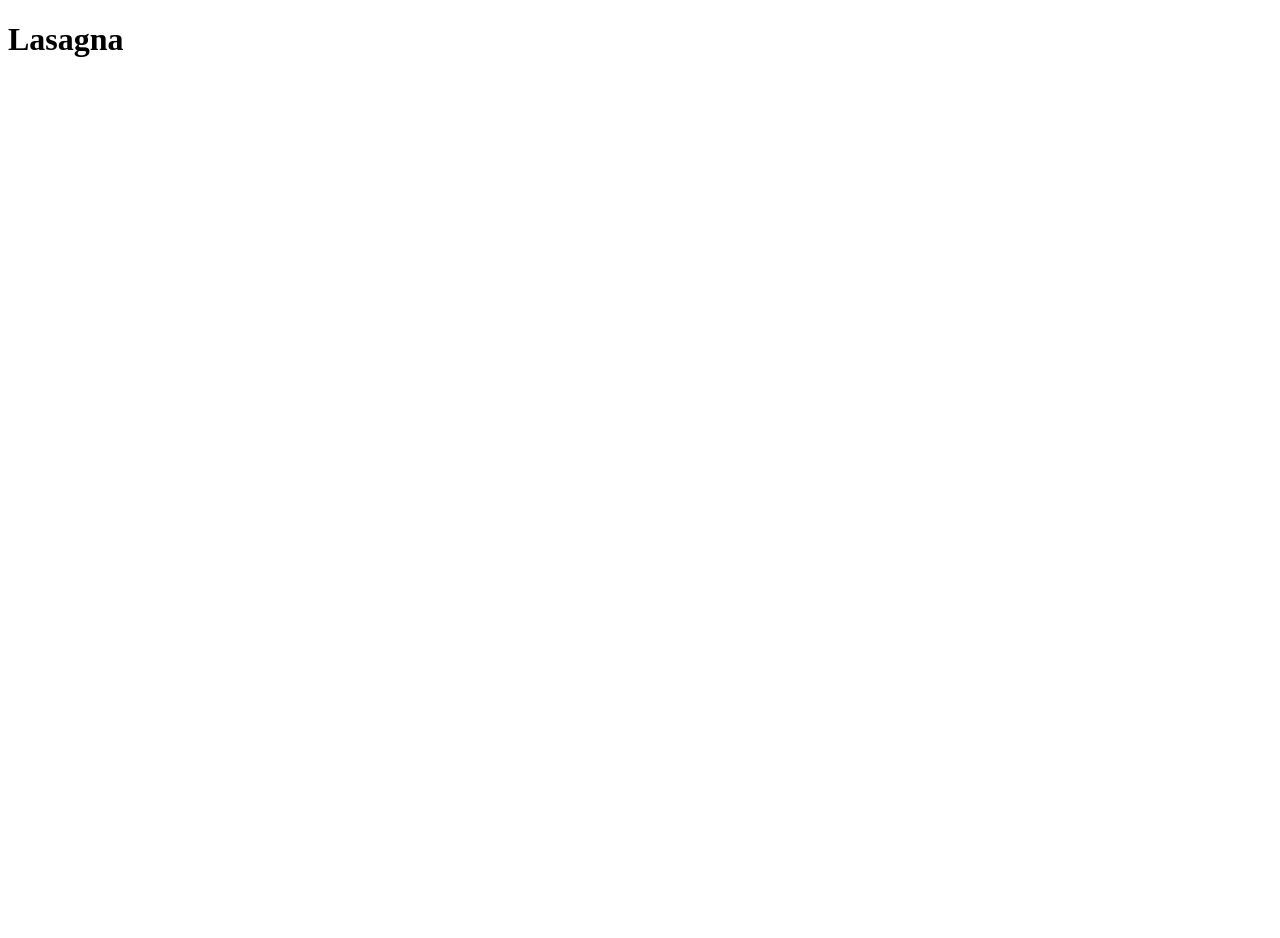
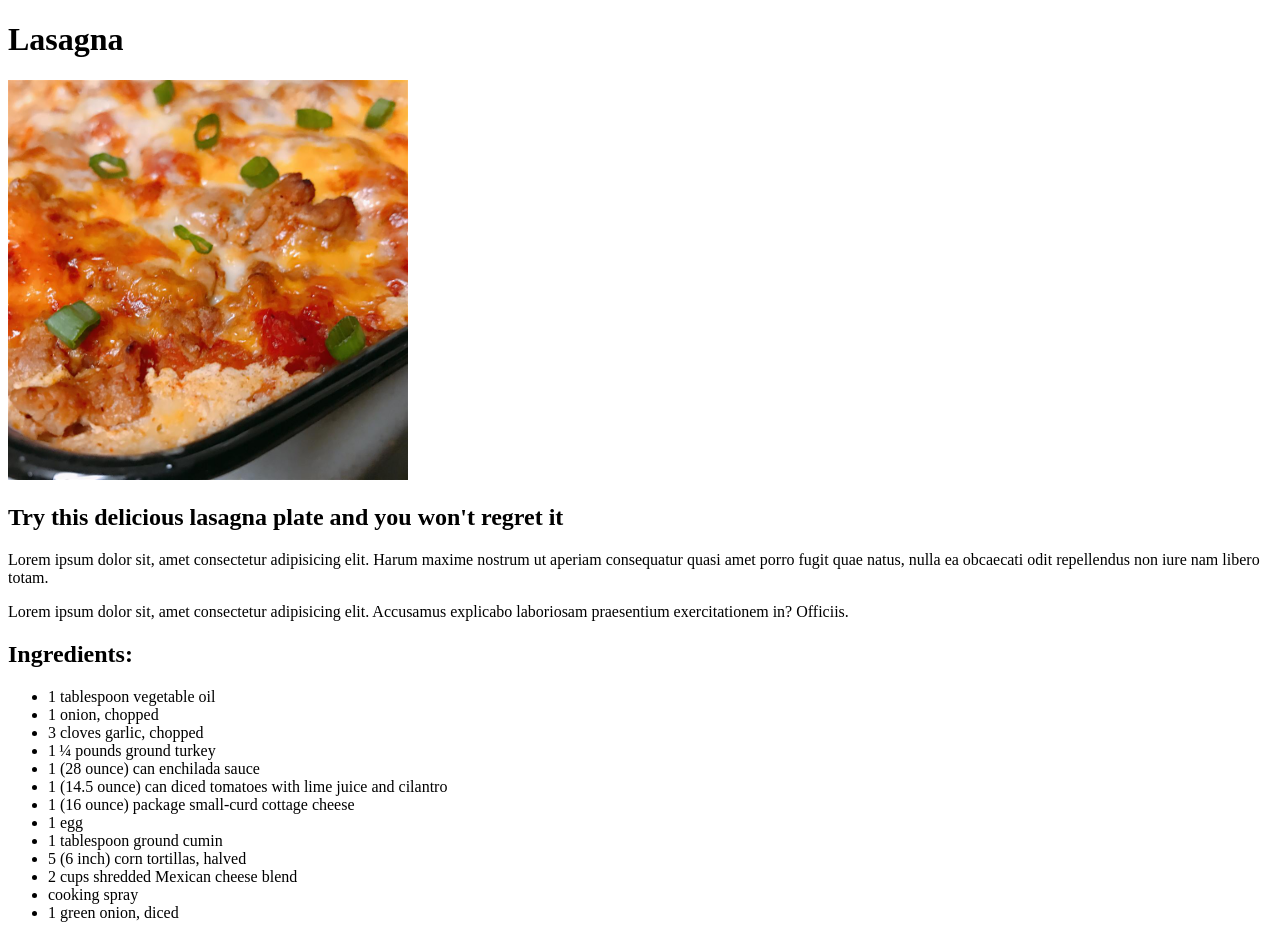
Before and after one commit to moussaahmadnahe/odin-recipes, a plain HTML site: page recipes/lasagna.html in a window 1280 px wide. Before the commit the page ends 800 px from the top, so only its background shows below. Drawn offline with Linux system fonts and the light colour scheme.

Commit message:
Add lasagna pic and description and ingredients

```diff
--- a/recipes/lasagna.html
+++ b/recipes/lasagna.html
@@ -6,5 +6,40 @@
   </head>
   <body>
     <h1>Lasagna</h1>
+    <section>
+      <img
+        src="../images/lasagna.jpeg"
+        alt="delicious lasagna plate"
+        width="400"
+      />
+      <h2>Try this delicious lasagna plate and you won't regret it</h2>
+      <p>
+        Lorem ipsum dolor sit, amet consectetur adipisicing elit. Harum maxime
+        nostrum ut aperiam consequatur quasi amet porro fugit quae natus, nulla
+        ea obcaecati odit repellendus non iure nam libero totam.
+      </p>
+      <p>
+        Lorem ipsum dolor sit, amet consectetur adipisicing elit. Accusamus
+        explicabo laboriosam praesentium exercitationem in? Officiis.
+      </p>
+    </section>
+    <section>
+      <h2>Ingredients:</h2>
+      <ul>
+        <li>1 tablespoon vegetable oil</li>
+        <li>1 onion, chopped</li>
+        <li>3 cloves garlic, chopped</li>
+        <li>1 ¼ pounds ground turkey</li>
+        <li>1 (28 ounce) can enchilada sauce</li>
+        <li>1 (14.5 ounce) can diced tomatoes with lime juice and cilantro</li>
+        <li>1 (16 ounce) package small-curd cottage cheese</li>
+        <li>1 egg</li>
+        <li>1 tablespoon ground cumin</li>
+        <li>5 (6 inch) corn tortillas, halved</li>
+        <li>2 cups shredded Mexican cheese blend</li>
+        <li>cooking spray</li>
+        <li>1 green onion, diced</li>
+      </ul>
+    </section>
   </body>
 </html>
```
Also changed, not shown: index.html (+1 -0 lines), images/lasagna.jpeg (added).
